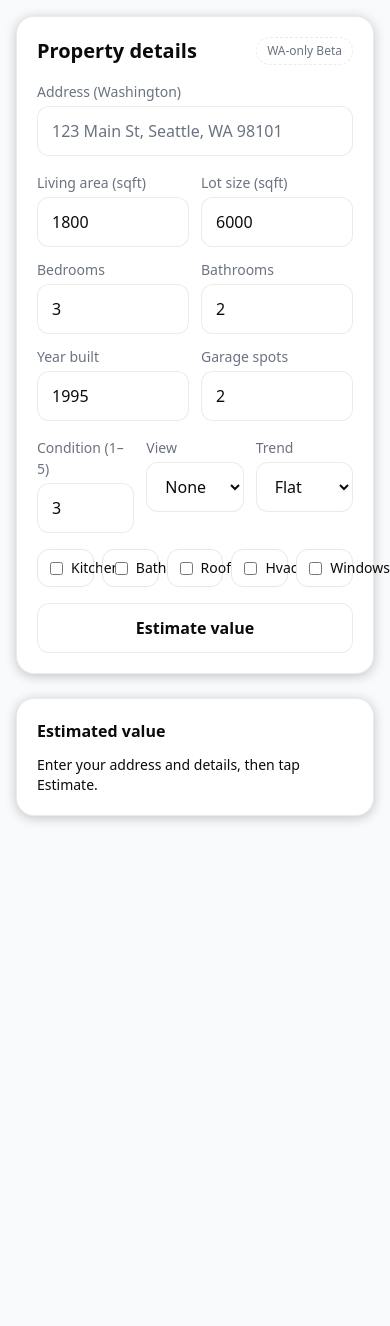
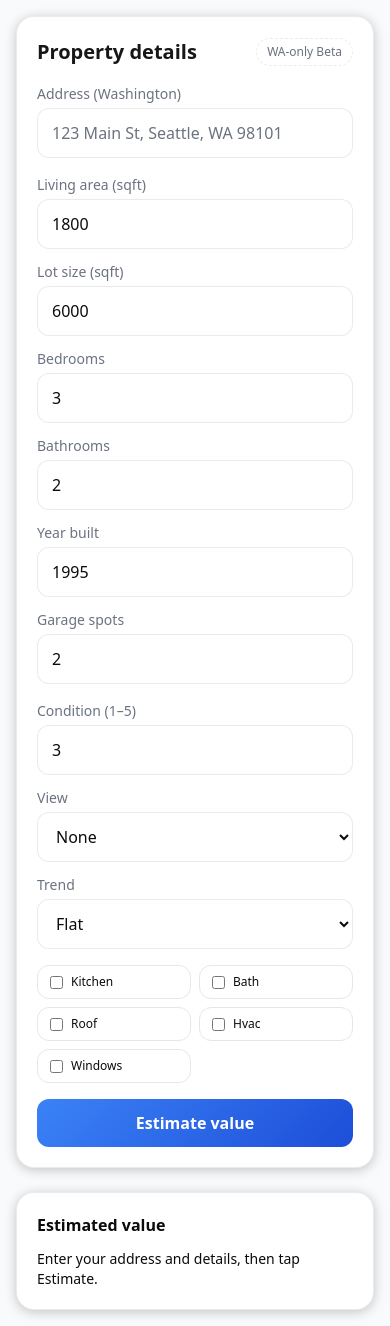
Before and after one commit to tmetz1987/home-valuation-clean, a Next.js app: page / in a window 390 px wide. Before the commit the page ends 844 px from the top, so only its background shows below. Built offline with nearby package versions, Linux system fonts and the light colour scheme.

Commit message:
Update page.js

```diff
--- a/app/page.js
+++ b/app/page.js
@@ -1,47 +1,211 @@
 "use client";
 import { useState } from "react";
-function currency(n){ return n.toLocaleString(undefined,{style:"currency",currency:"USD",maximumFractionDigits:0}); }
+
+function currency(n){
+  return n.toLocaleString(undefined,{style:"currency",currency:"USD",maximumFractionDigits:0});
+}
+const toInt = (s) => {
+  const n = parseInt(String(s||"").replace(/[^\d]/g,""), 10);
+  return Number.isFinite(n) ? n : undefined;
+};
+const clampInt = (s, min, max) => {
+  const n = toInt(s);
+  if (n === undefined) return undefined;
+  return Math.max(min, Math.min(max, n));
+};
+
 export default function Page(){
-  const [form,setForm]=useState({ address:"", beds:3, baths:2, sqft:1800, lotSqft:6000, yearBuilt:1995, condition:3, view:"none", garageSpots:2, marketTrend:"flat", renovations:{} });
-  const [loading,setLoading]=useState(false); const [res,setRes]=useState(null); const [err,setErr]=useState(null);
-  async function onEstimate(){ setLoading(true); setErr(null);
-    try{ const r=await fetch("/api/estimate",{method:"POST",headers:{"Content-Type":"application/json"},body:JSON.stringify(form)});
-      const data=await r.json(); if(!r.ok) throw new Error(data?.error||"Failed"); setRes(data);
-    }catch(e){ setErr(e.message);} finally{ setLoading(false);} }
-  const Field=({label,children})=>(<div className="space-y-1"><div className="label">{label}</div>{children}</div>);
-  return (<main className="mx-auto max-w-6xl p-4 md:p-8 grid md:grid-cols-5 gap-6">
+  // Keep ALL inputs as strings to avoid Android keyboard closing on re-render
+  const [form,setForm]=useState({
+    address: "",
+    beds: "3",
+    baths: "2",
+    sqft: "1800",
+    lotSqft: "6000",
+    yearBuilt: "1995",
+    condition: "3",
+    view: "none",
+    garageSpots: "2",
+    marketTrend: "flat",
+    renovations: {}
+  });
+  const [loading,setLoading]=useState(false);
+  const [res,setRes]=useState(null);
+  const [err,setErr]=useState(null);
+
+  async function onEstimate(){
+    setLoading(true); setErr(null);
+    try{
+      // Convert strings -> numbers right before sending
+      const payload = {
+        address: form.address.trim(),
+        beds: toInt(form.beds),
+        baths: toInt(form.baths),
+        sqft: toInt(form.sqft),
+        lotSqft: toInt(form.lotSqft),
+        yearBuilt: toInt(form.yearBuilt),
+        condition: clampInt(form.condition,1,5),
+        view: form.view,
+        garageSpots: toInt(form.garageSpots),
+        marketTrend: form.marketTrend,
+        renovations: form.renovations
+      };
+
+      const r=await fetch("/api/estimate",{
+        method:"POST",
+        headers:{"Content-Type":"application/json"},
+        body:JSON.stringify(payload)
+      });
+      const data=await r.json();
+      if(!r.ok) throw new Error(data?.error||"Failed");
+      setRes(data);
+    }catch(e){ setErr(e.message); }
+    finally{ setLoading(false); }
+  }
+
+  const Field=({label,children})=>(
+    <div className="space-y-1">
+      <div className="label">{label}</div>
+      {children}
+    </div>
+  );
+
+  return (
+    <main className="mx-auto max-w-6xl p-4 md:p-8 grid md:grid-cols-5 gap-6">
+      {/* LEFT: form */}
       <div className="md:col-span-3 space-y-4">
         <div className="card p-5 space-y-4">
-        <div className="flex items-center justify-between"><h1 className="text-xl font-semibold">Property details</h1><span className="badge">WA-only Beta</span></div>
-        <Field label="Address (Washington)"><input className="input" placeholder="123 Main St, Seattle, WA 98101" value={form.address} onChange={e=>setForm({...form,address:e.target.value})} /></Field>
-        <div className="grid grid-cols-2 gap-3">
-          <Field label="Living area (sqft)"><input type="number" className="input" value={form.sqft||""} onChange={e=>setForm({...form,sqft:+e.target.value||undefined})}/></Field>
-          <Field label="Lot size (sqft)"><input type="number" className="input" value={form.lotSqft||""} onChange={e=>setForm({...form,lotSqft:+e.target.value||undefined})}/></Field>
-          <Field label="Bedrooms"><input type="number" className="input" value={form.beds||""} onChange={e=>setForm({...form,beds:+e.target.value||undefined})}/></Field>
-          <Field label="Bathrooms"><input type="number" className="input" value={form.baths||""} onChange={e=>setForm({...form,baths:+e.target.value||undefined})}/></Field>
-          <Field label="Year built"><input type="number" className="input" value={form.yearBuilt||""} onChange={e=>setForm({...form,yearBuilt:+e.target.value||undefined})}/></Field>
-          <Field label="Garage spots"><input type="number" className="input" value={form.garageSpots||0} onChange={e=>setForm({...form,garageSpots:+e.target.value||0})}/></Field>
+          <div className="flex items-center justify-between">
+            <h1 className="section-title">Property details</h1>
+            <span className="badge">WA-only Beta</span>
           </div>
-        <div className="grid grid-cols-3 gap-3">
-          <Field label="Condition (1–5)"><input type="number" className="input" min={1} max={5} value={form.condition||3} onChange={e=>setForm({...form,condition:Math.max(1,Math.min(5,+e.target.value||3))})}/></Field>
-          <Field label="View"><select className="input" value={form.view||"none"} onChange={e=>setForm({...form,view:e.target.value})}><option value="none">None</option><option value="city">City</option><option value="mountain">Mountain</option><option value="water">Water</option></select></Field>
-          <Field label="Trend"><select className="input" value={form.marketTrend||"flat"} onChange={e=>setForm({...form,marketTrend:e.target.value})}><option value="declining">Declining</option><option value="flat">Flat</option><option value="rising">Rising</option></select></Field>
+
+          <Field label="Address (Washington)">
+            <input className="input"
+                   placeholder="123 Main St, Seattle, WA 98101"
+                   autoComplete="street-address"
+                   value={form.address}
+                   onChange={e=>setForm(f=>({...f,address:e.target.value}))} />
+          </Field>
+
+          {/* 1 column on phones, 2 on bigger screens */}
+          <div className="grid grid-cols-1 sm:grid-cols-2 gap-3">
+            <Field label="Living area (sqft)">
+              <input className="input"
+                     type="text" inputMode="numeric" pattern="[0-9]*"
+                     placeholder="e.g. 1800"
+                     value={form.sqft}
+                     onChange={e=>setForm(f=>({...f,sqft:e.target.value}))}/>
+            </Field>
+            <Field label="Lot size (sqft)">
+              <input className="input"
+                     type="text" inputMode="numeric" pattern="[0-9]*"
+                     placeholder="e.g. 6000"
+                     value={form.lotSqft}
+                     onChange={e=>setForm(f=>({...f,lotSqft:e.target.value}))}/>
+            </Field>
+            <Field label="Bedrooms">
+              <input className="input"
+                     type="text" inputMode="numeric" pattern="[0-9]*"
+                     placeholder="e.g. 3"
+                     value={form.beds}
+                     onChange={e=>setForm(f=>({...f,beds:e.target.value}))}/>
+            </Field>
+            <Field label="Bathrooms">
+              <input className="input"
+                     type="text" inputMode="numeric" pattern="[0-9]*"
+                     placeholder="e.g. 2"
+                     value={form.baths}
+                     onChange={e=>setForm(f=>({...f,baths:e.target.value}))}/>
+            </Field>
+            <Field label="Year built">
+              <input className="input"
+                     type="text" inputMode="numeric" pattern="[0-9]*"
+                     placeholder="e.g. 1995"
+                     value={form.yearBuilt}
+                     onChange={e=>setForm(f=>({...f,yearBuilt:e.target.value}))}/>
+            </Field>
+            <Field label="Garage spots">
+              <input className="input"
+                     type="text" inputMode="numeric" pattern="[0-9]*"
+                     placeholder="e.g. 2"
+                     value={form.garageSpots}
+                     onChange={e=>setForm(f=>({...f,garageSpots:e.target.value}))}/>
+            </Field>
           </div>
-        <div className="grid grid-cols-5 gap-2">{["kitchen","bath","roof","hvac","windows"].map(k=>(<label key={k} className="text-sm flex items-center gap-2 border rounded-xl px-3 py-2"><input type="checkbox" checked={Boolean((form.renovations||{})[k])} onChange={e=>setForm({...form,renovations:{...(form.renovations||{}),[k]:e.target.checked}})} /><span style={{textTransform:"capitalize"}}>{k}</span></label>))}</div>
-        <button onClick={onEstimate} disabled={loading} className="input" style={{textAlign:"center",fontWeight:600}}>{loading?"Estimating…":"Estimate value"}</button>
-        {err && <div style={{color:"#dc2626",fontSize:12}}>{err}</div>}
+
+          {/* 1 col on phones, 3 on bigger screens */}
+          <div className="grid grid-cols-1 sm:grid-cols-3 gap-3">
+            <Field label="Condition (1–5)">
+              <input className="input"
+                     type="text" inputMode="numeric" pattern="[0-9]*"
+                     placeholder="1 to 5"
+                     value={form.condition}
+                     onChange={e=>setForm(f=>({...f,condition:e.target.value}))}/>
+            </Field>
+            <Field label="View">
+              <select className="input"
+                      value={form.view}
+                      onChange={e=>setForm(f=>({...f,view:e.target.value}))}>
+                <option value="none">None</option>
+                <option value="city">City</option>
+                <option value="mountain">Mountain</option>
+                <option value="water">Water</option>
+              </select>
+            </Field>
+            <Field label="Trend">
+              <select className="input"
+                      value={form.marketTrend}
+                      onChange={e=>setForm(f=>({...f,marketTrend:e.target.value}))}>
+                <option value="declining">Declining</option>
+                <option value="flat">Flat</option>
+                <option value="rising">Rising</option>
+              </select>
+            </Field>
+          </div>
+
+          {/* checkboxes wrap nicely on phones */}
+          <div className="grid grid-cols-2 sm:grid-cols-5 gap-2">
+            {["kitchen","bath","roof","hvac","windows"].map(k=>(
+              <label key={k} className="text-xs sm:text-sm flex items-center gap-2 border rounded-xl px-3 py-2">
+                <input type="checkbox"
+                       checked={Boolean((form.renovations||{})[k])}
+                       onChange={e=>setForm(f=>({...f,renovations:{...(f.renovations||{}),[k]:e.target.checked}}))} />
+                <span style={{textTransform:"capitalize"}}>{k}</span>
+              </label>
+            ))}
+          </div>
+
+          <button onClick={onEstimate} disabled={loading} className="btn">
+            {loading ? "Estimating…" : "Estimate value"}
+          </button>
+          {err && <div style={{color:"#f87171",fontSize:12}}>{err}</div>}
         </div>
       </div>
+
+      {/* RIGHT: results */}
       <div className="md:col-span-2 space-y-4">
         <div className="card p-5">
           <h2 className="text-base font-semibold mb-3">Estimated value</h2>
           {!res && <p className="text-sm">Enter your address and details, then tap Estimate.</p>}
-        {res && (<div className="space-y-3">
+          {res && (
+            <div className="space-y-3">
               <div className="text-3xl font-bold">{currency(res.estimate)}</div>
               <div className="text-sm">Range: {currency(res.low)} – {currency(res.high)}</div>
-          <div className="border rounded-xl p-3"><div className="text-xs">Used $/sqft</div><div className="text-lg font-semibold">{currency(res.ppsfUsed)}/sqft</div></div>
-          <div className="border rounded-xl p-3 max-h-64 overflow-auto"><div className="text-sm font-medium mb-2">Breakdown</div><ul className="list-disc pl-5 space-y-1 text-sm">{res.breakdown?.map((b,i)=>(<li key={i}>{b}</li>))}</ul></div>
-        </div>)}
+              <div className="border rounded-xl p-3">
+                <div className="text-xs">Used $/sqft</div>
+                <div className="text-lg font-semibold">{currency(res.ppsfUsed)}/sqft</div>
+              </div>
+              <div className="border rounded-xl p-3 max-h-64 overflow-auto">
+                <div className="text-sm font-medium mb-2">Breakdown</div>
+                <ul className="list-disc pl-5 space-y-1 text-sm">
+                  {res.breakdown?.map((b,i)=>(<li key={i}>{b}</li>))}
+                </ul>
               </div>
             </div>
-  </main>); }
+          )}
+        </div>
+      </div>
+    </main>
+  );
+          }
```
Lines whose indentation alone changed are shown as unchanged.
